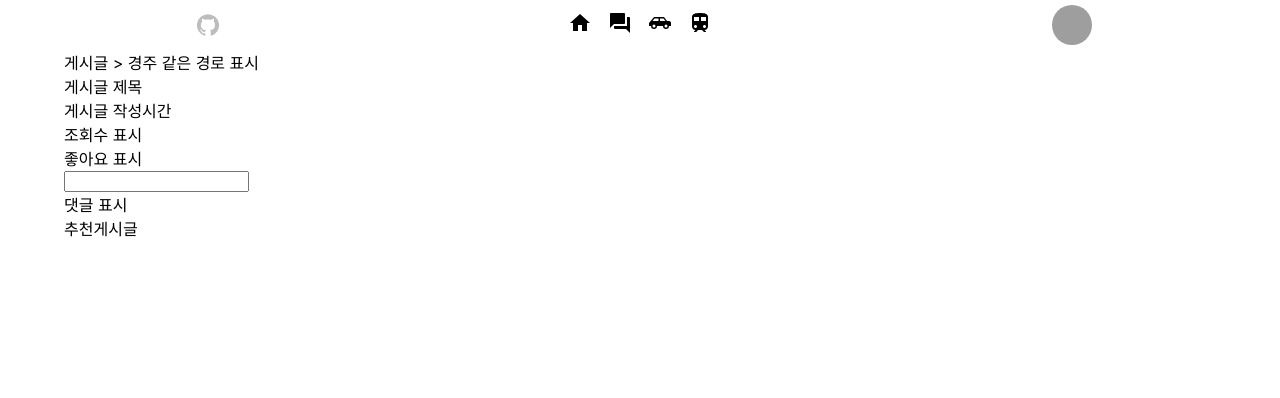
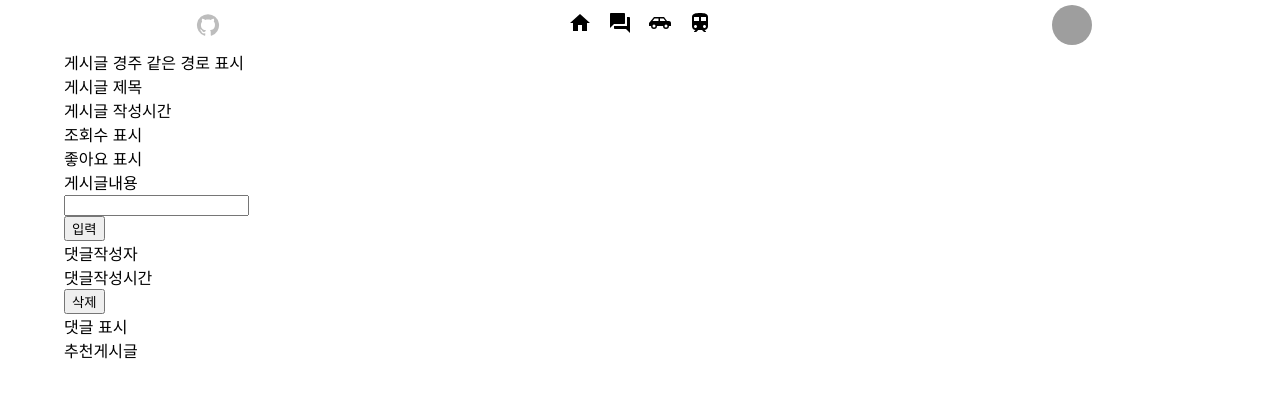
Before and after one commit to Manidle/final, a React (Create React App) app: page /post/1 in a window 1280 px wide. Shown: the top 398 px of the page. Built offline with nearby package versions, Linux system fonts and the light colour scheme; grey boxes are pictures that could not be loaded.

Commit message:
feat: 게시글 요소 구성

```diff
--- a/src/pages/postdetail/PostDetail.jsx
+++ b/src/pages/postdetail/PostDetail.jsx
@@ -10,7 +10,7 @@ const PostDetail = () => {
             <div className="postWrapper">
                 <div className="postTopContainer">
                     <div className="postBoard">
-                        게시글 > 경주 같은 경로 표시
+                        게시글  경주 같은 경로 표시
                     </div>
                     <div className="postTitle">
                         게시글 제목
@@ -27,7 +27,9 @@ const PostDetail = () => {
                         </div>
                     </div>
                 </div>
-                <div className="postDetailContainer"></div>
+                <div className="postDetailContainer">
+                    게시글내용
+                </div>
 
 
                 <div className="replyContainer">
@@ -35,8 +37,22 @@ const PostDetail = () => {
                         <div className="inputReply">
                             <input type="text" className="replyInput" />
                         </div>
+                        <button className="replySubmitButton">입력</button>
                         <div className="replyDisply">
-                            댓글 표시
+                            <div className="replyTopContainer">
+                                <div className="replyUser">
+                                    댓글작성자
+                                </div>
+                                <div className="replyTime">
+                                    댓글작성시간
+                                </div>
+                                <button className="replyDeleteButtto">삭제</button>
+                            </div>
+                            <div className="replyContentsContainer">
+                                <div className="replyContents">
+                                    댓글 표시
+                                </div>
+                            </div>
                         </div>
                     </div>
                 </div>
```
